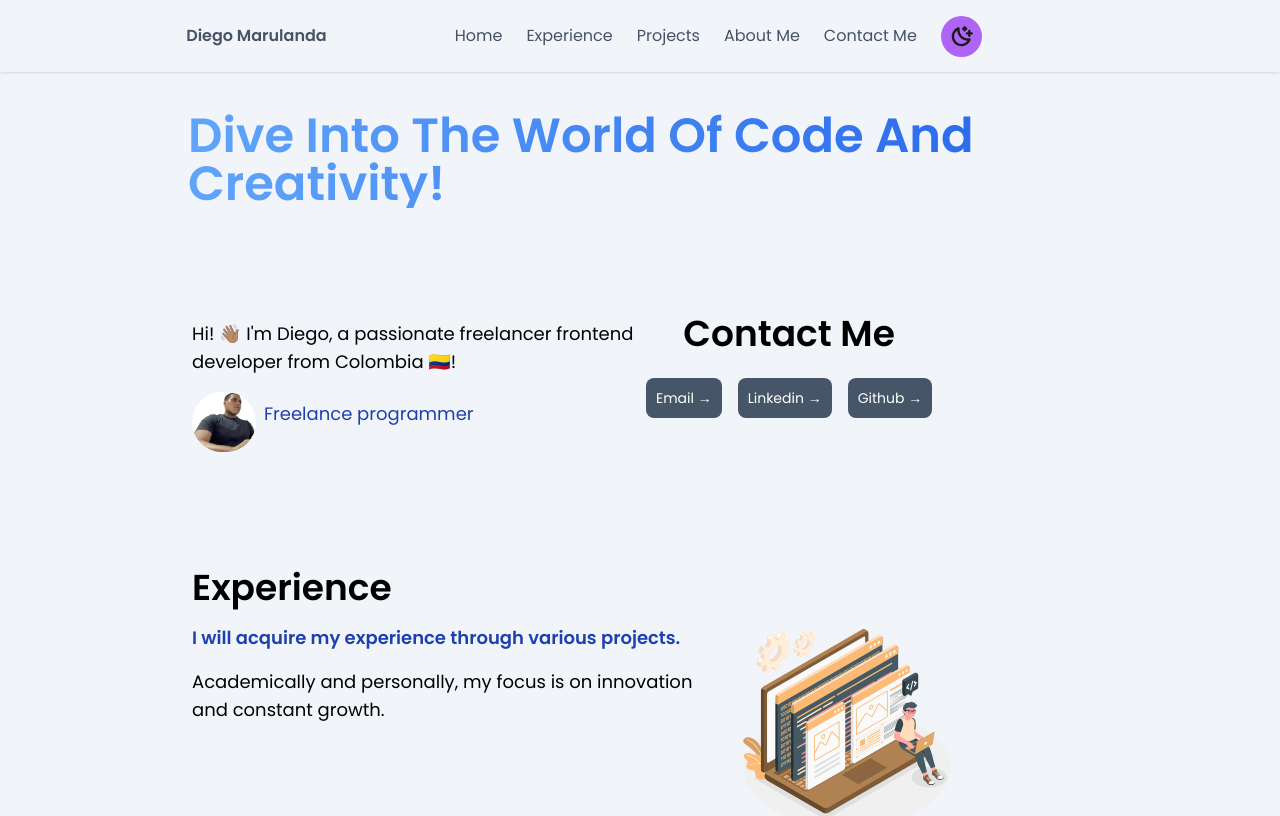
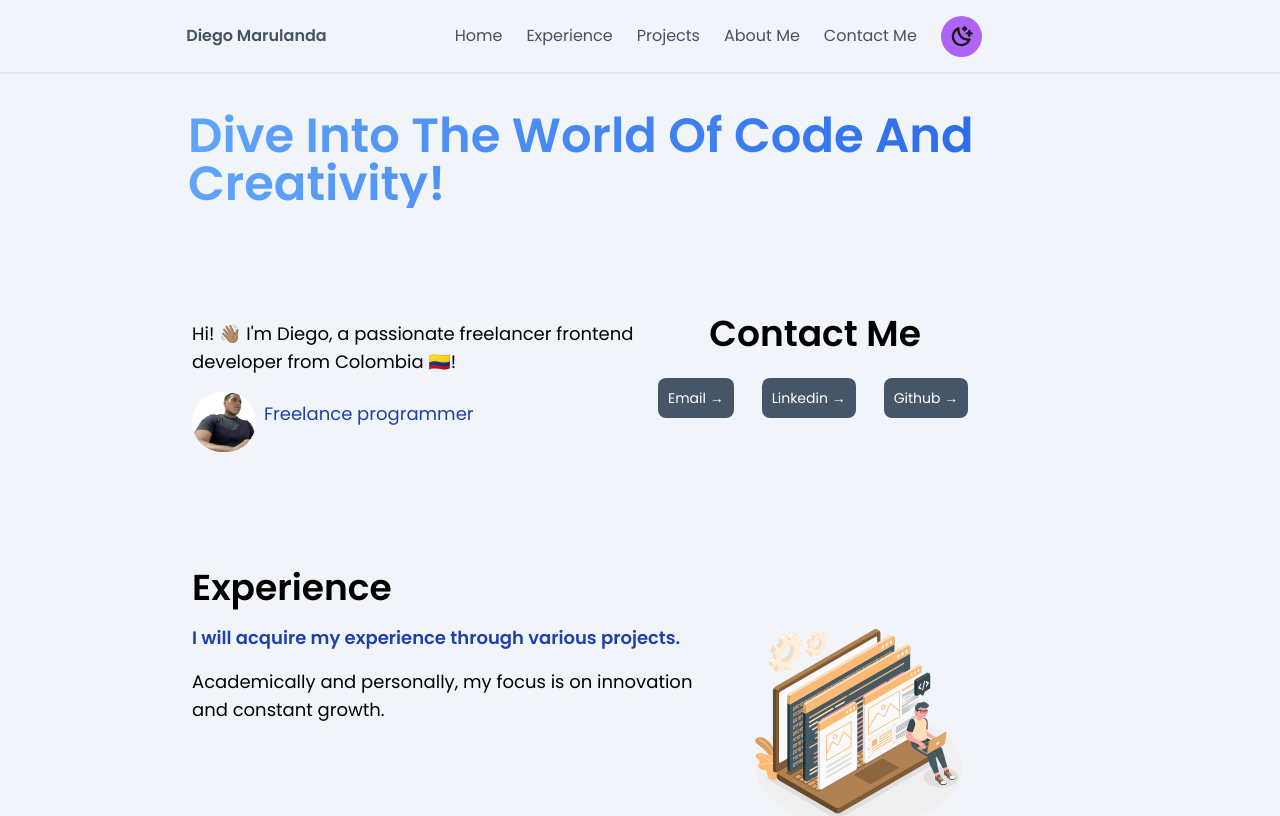
Before and after one commit to DiegoMarulandaB/Portfolio, a Next.js app: page / in a window 1280 px wide. Shown: the top 816 px of the page. Built offline with nearby package versions, Linux system fonts and the light colour scheme.

Commit message:
feat: :sparkles: add new ml in contacMe_ContactButton_Experience

```diff
--- a/src/components/Contact/Contact.tsx
+++ b/src/components/Contact/Contact.tsx
@@ -30,7 +30,7 @@ const Contact = () => {
                 </div>
               </div>
               <div className="md:5/12 lg:w-5/2">
-                <div className="pt-16 mr-4 mt-2 mb-4 text-4xl sm:text-6xl md:text-4xl lg:text-4xl xl:text-7xl font-extrabold capitalize flex flex-col items-start text-start justify-start md:items-center md:text-center md:justify-center">
+                <div className="pt-16 mr-4 mt-2 mb-4 ml-4 text-4xl sm:text-6xl md:text-4xl lg:text-4xl xl:text-7xl font-extrabold capitalize flex flex-col items-start text-start justify-start md:items-center md:text-center md:justify-center">
                   <h2>Contact Me</h2>
                 </div>
                 <ContactButton />
--- a/src/components/Contact/ContactButton.tsx
+++ b/src/components/Contact/ContactButton.tsx
@@ -10,7 +10,7 @@ const ContactButton = () => {
         rel="noopener noreferrer"
         aria-label="Contact me by email"
       >
-        <span className="relative text-center cursor-pointer mr-4 mt-2 text-1xl text-white bg-slate-600 hover:bg-slate-950 font-medium rounded-lg text-sm px-2.5 py-2.5 me-1 mb-1 dark:text-slate-950 dark:bg-slate-50 dark:hover:bg-blue-100">
+        <span className="relative text-center cursor-pointer mr-4 mt-2 ml-3  text-1xl text-white bg-slate-600 hover:bg-slate-950 font-medium rounded-lg text-sm px-2.5 py-2.5 me-1 mb-1 dark:text-slate-950 dark:bg-slate-50 dark:hover:bg-blue-100">
           Email →
         </span>
       </a>
@@ -21,7 +21,7 @@ const ContactButton = () => {
         rel="noopener noreferrer"
         aria-label="Visit my LinkedIn profile"
       >
-        <span className="relative text-center cursor-pointer mr-4 mt-2 text-1xl text-white bg-slate-600 hover:bg-slate-950 font-medium rounded-lg text-sm px-2.5 py-2.5 me-1 mb-1 dark:text-slate-950 dark:bg-slate-50 dark:hover:bg-blue-100">
+        <span className="relative text-center cursor-pointer mr-4 mt-2 ml-3  text-1xl text-white bg-slate-600 hover:bg-slate-950 font-medium rounded-lg text-sm px-2.5 py-2.5 me-1 mb-1 dark:text-slate-950 dark:bg-slate-50 dark:hover:bg-blue-100">
           Linkedin →
         </span>
       </a>
@@ -32,7 +32,7 @@ const ContactButton = () => {
         rel="noopener noreferrer"
         aria-label="Visit my GitHub profile"
       >
-        <span className="relative text-center cursor-pointer mr-4 mt-2 text-1xl text-white bg-slate-600 hover:bg-slate-950 font-medium rounded-lg text-sm px-2.5 py-2.5 me-1 mb-1 dark:text-slate-950 dark:bg-slate-50 dark:hover:bg-blue-100">
+        <span className="relative text-center cursor-pointer mr-4 mt-2 ml-3 text-1xl text-white bg-slate-600 hover:bg-slate-950 font-medium rounded-lg text-sm px-2.5 py-2.5 me-1 mb-1 dark:text-slate-950 dark:bg-slate-50 dark:hover:bg-blue-100">
           Github →
         </span>
       </a>
--- a/src/components/Experience/Experience.tsx
+++ b/src/components/Experience/Experience.tsx
@@ -22,7 +22,7 @@ const Experience = () => {
             <div className="md:w-4/12">
               <div className="flex flex-col items-start text-start justify-start md:items-center md:text-center md:justify-center mr-12">
                 <img
-                  className="mt-[-24px] aspect-auto object-cover"
+                  className="mt-[-24px] aspect-auto object-cover ml-6"
                   src="/assets/svg/developer.svg"
                   alt="image developer"
                   loading="lazy"
```
